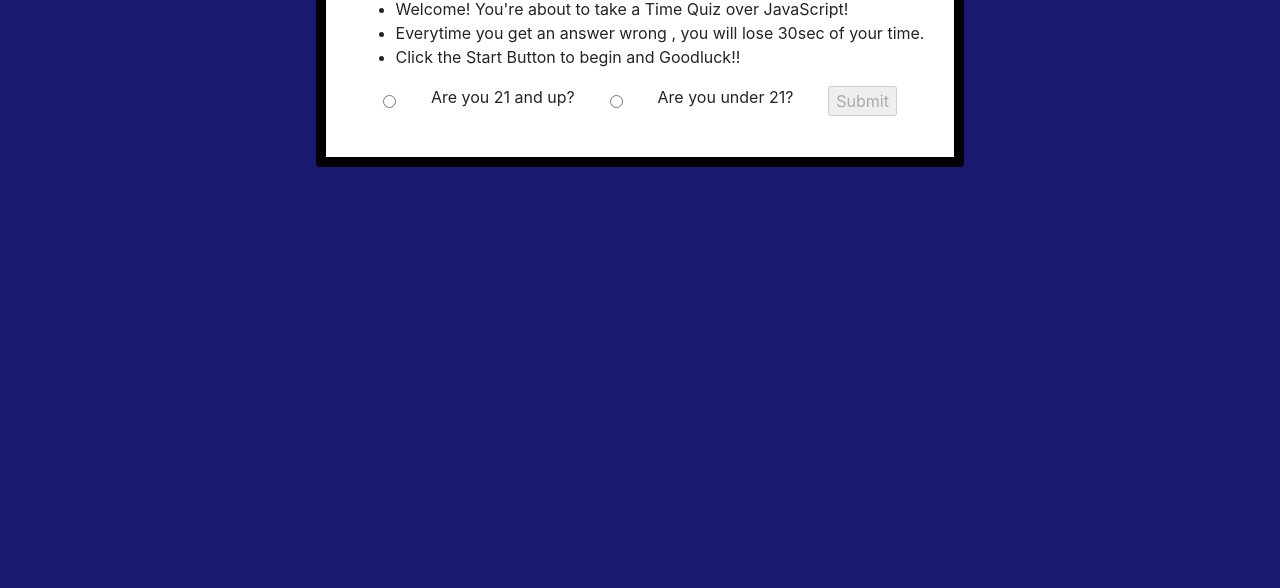
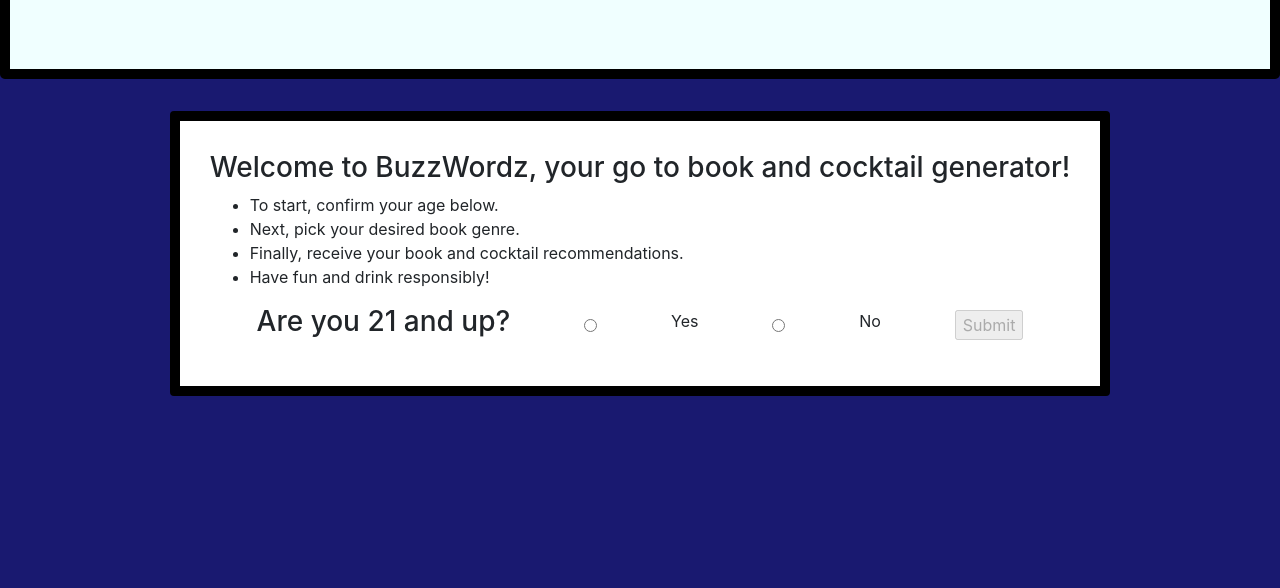
Before and after one commit to caitlinscodes/group_project_one, a plain HTML site: page index.html in a window 1280 px wide. Shown: the part 285-873 px from the top of the page. Before the commit the page ends 800 px from the top, so only its background shows below. Drawn offline with nearby package versions, Linux system fonts and the light colour scheme.

Commit message:
I have updated HTML and JS

```diff
--- a/index.html
+++ b/index.html
@@ -11,7 +11,7 @@
 <body>
     <header id="header">
         <div class="jumbotron">
-            <!-- <form method="POST" id="form">
+            <form method="POST" id="form">
 
                   <label for="email">Email</label>
 
@@ -23,7 +23,7 @@
                   <input type="password" name="password" id="password" placeholder="supersecure123" />
 
                 <button id="sign-up">Sign Up</button>
-              </form> -->
+              </form>
                 <marquee behavior="alternate" scrollamount="15" direction=""><h1>BuzzWordz</h1></marquee>
         </div>
     </header>
@@ -34,27 +34,32 @@
         <div id="introCard" class="card">
             <div class="card-body">
 
+                <h3>Welcome to BuzzWordz, your go to book and cocktail generator!</h3>
                 <ul>
                     <li>
-                        Welcome! You're about to take a Time Quiz over JavaScript!
+                        To start, confirm your age below.
                     </li>
                     <li>
-                        Everytime you get an answer wrong , you will lose 30sec of your time.
+                        Next, pick your desired book genre.
                     </li>
                     <li>
-                        Click the Start Button to begin and Goodluck!!
+                        Finally, receive your book and cocktail recommendations.
+                    </li>
+                    <li>
+                        Have fun and drink responsibly!
                     </li>
                 </ul>
-                <form id="ageReq">
-                   <input required type="radio"  name="question" id="checkAge">
-                   <label for="checkAge">Are you 21 and up?</label>
+                <div id="ageReq">
+                    <h3>Are you 21 and up?</h3>
+                   <input required type="radio"  name="question" id="checkAge" onclick="askAge(this)">
+                   <label for="checkAge">Yes</label>
 
-                   <input required type="radio" name="question" id="checkAge">
-                   <label for="checkAge">Are you under 21?</label>
+                   <input required type="radio" name="question" id="checkAge" onclick="askAge(this)">
+                   <label for="checkAge">No</label>
 
-                   <input type="submit" id="sbmtBttn" value="Submit" disabled></input>
+                   <input type="submit" id="ageBttn" value="Submit" disabled></input>
 
-               </form>
+               </div>
 
 
             </div>
--- a/main.css
+++ b/main.css
@@ -46,6 +46,7 @@ main {
      margin: 10px;
 
 }
-/* #sbmt {
- margin: 10px;
+
+/* #ageBttn {
+    display: ;
 } */
--- a/script.js
+++ b/script.js
@@ -2,18 +2,22 @@ let sbmtBttn = document.getElementById('bookBttn')
 
 // prompt("Are you 21 and up?")
 
-const ageBttn = document.getElementById('sbmtBttn')
+const ageBttn = document.getElementById('ageBttn')
 const introCard = document.getElementById('introCard')
 const selectionBox = document.getElementById('selectionBox')
 const radioButtons = document.querySelectorAll('input[name="question"]');
 
-function change(){
-    if (radioButtons.change){
-        ageBttn.removeAttribute('disabled')
-    }
+function askAge(radioInput){
+    //If the checkbox has been checked
+    if(radioInput.checked){
+        //Set the disabled property to FALSE and enable the button.
+        ageBttn.disabled = false;
+    }// else{
+    //     //Otherwise, disable the submit button.
+    //     ageBttn.disabled = true;
+    // }
 }
-
-change()
+// change()
 
 ageBttn.addEventListener('click', () => {
   introCard.setAttribute('style', 'display:none');
```
